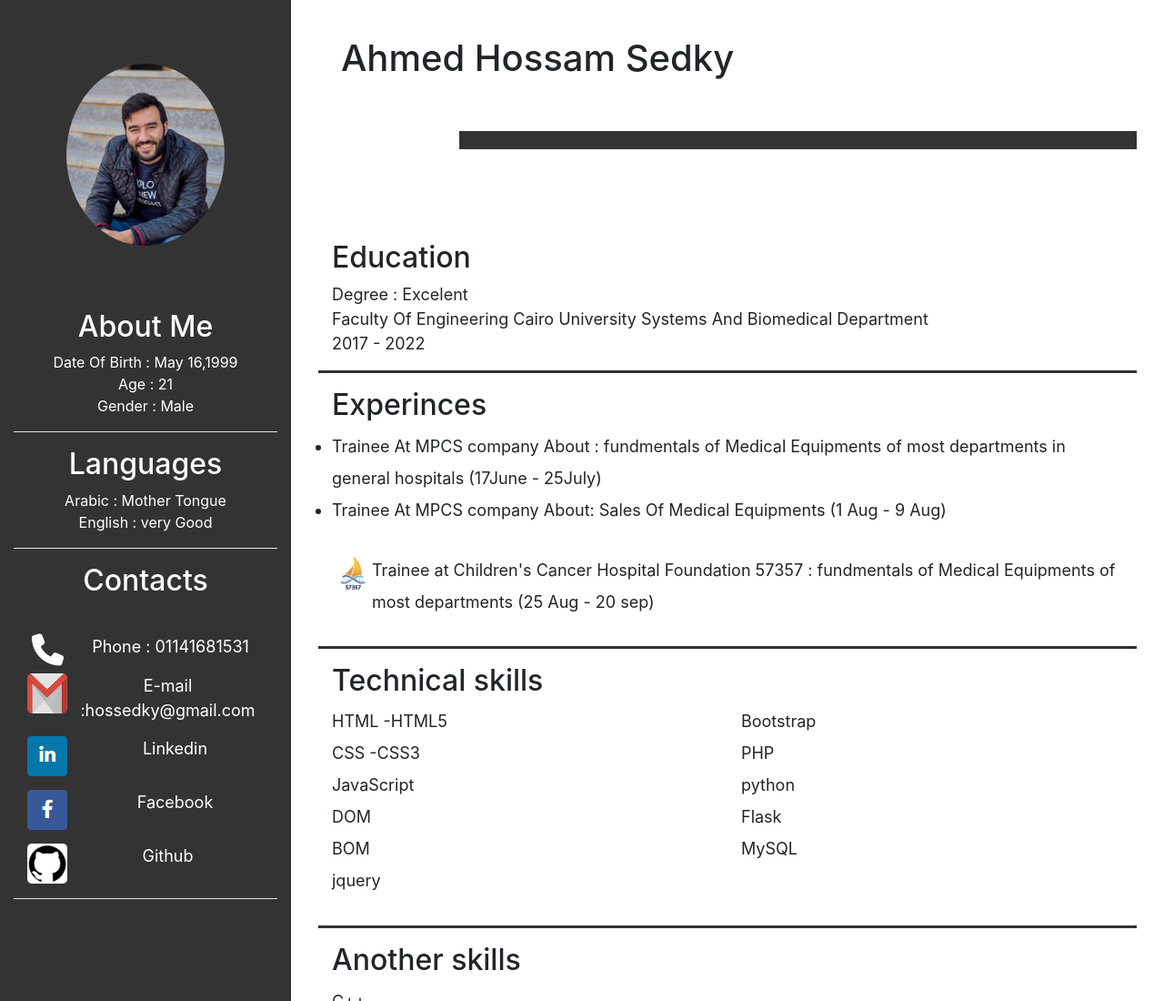
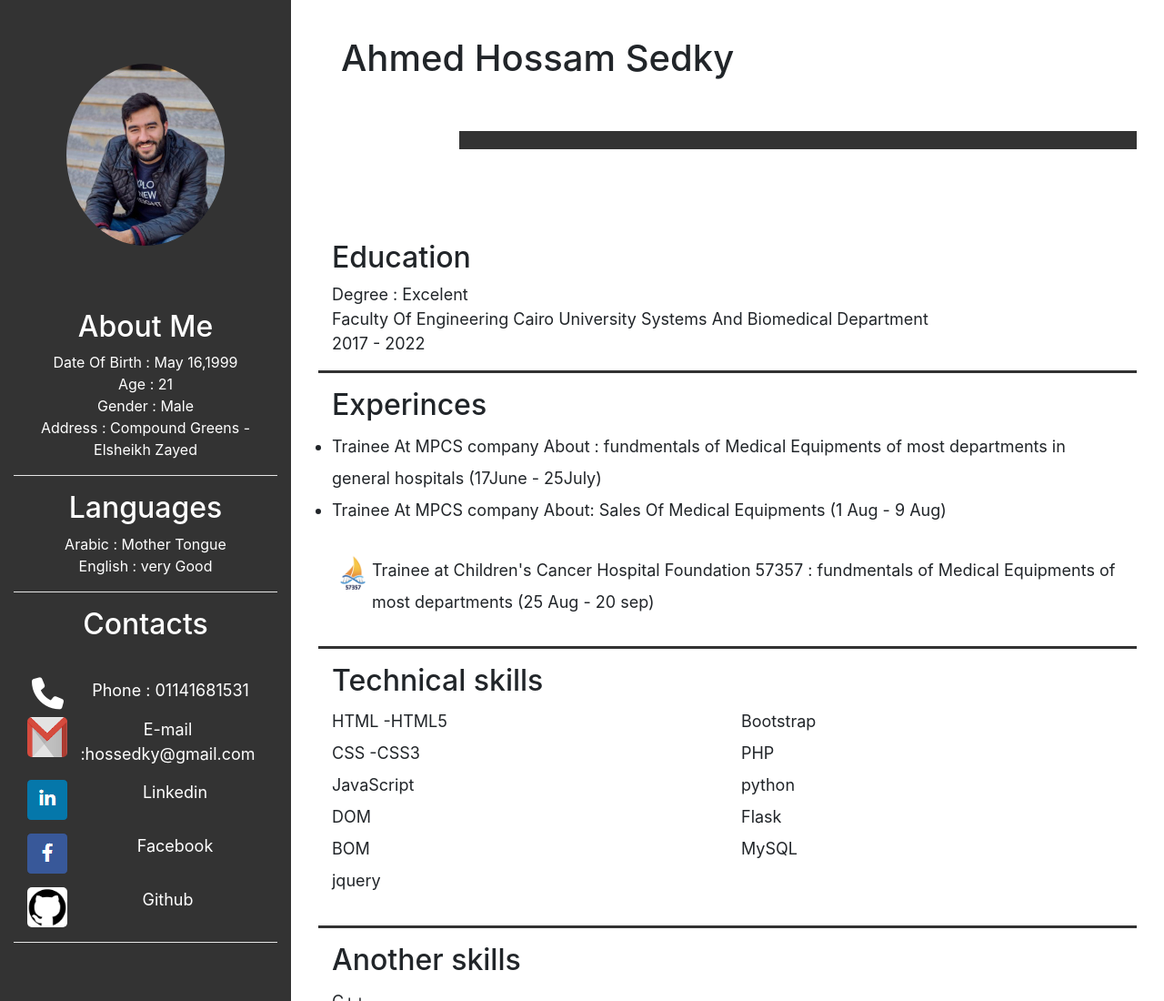
Before and after one commit to ahmed-sedky/My_Cv, a plain HTML site: page index.html in a window 1280 px wide. Shown: the top 1100 px of the page at 91% size. Drawn offline with nearby package versions, Linux system fonts and the light colour scheme.

Commit message:
third commit

```diff
--- a/index.html
+++ b/index.html
@@ -19,6 +19,7 @@
                         <li>Date Of Birth : May 16,1999</li>
                         <li>Age : 21</li>
                         <li>Gender : Male</li>
+                        <li>Address : Compound Greens -Elsheikh Zayed</li>
                     </ul>
                     <hr></hr>
                 </div>
```
Also changed, not shown: 1 other file.
